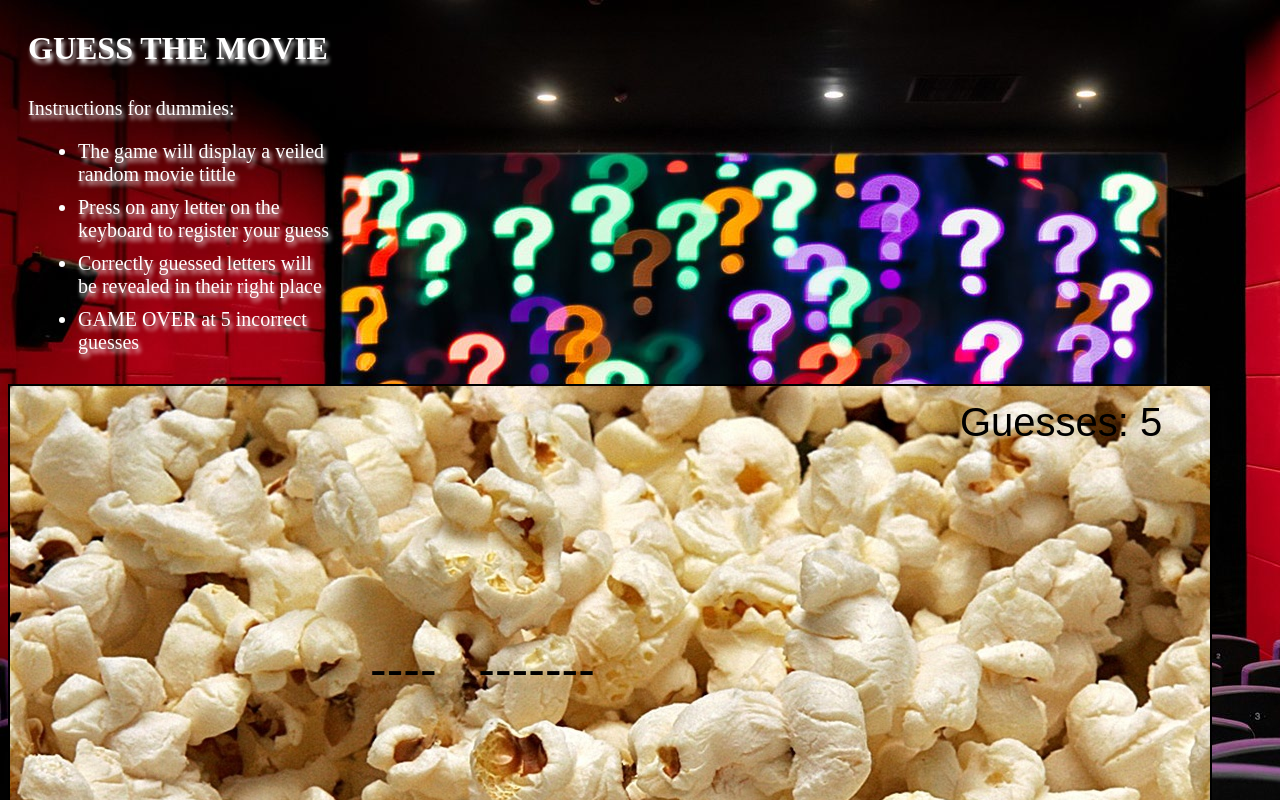
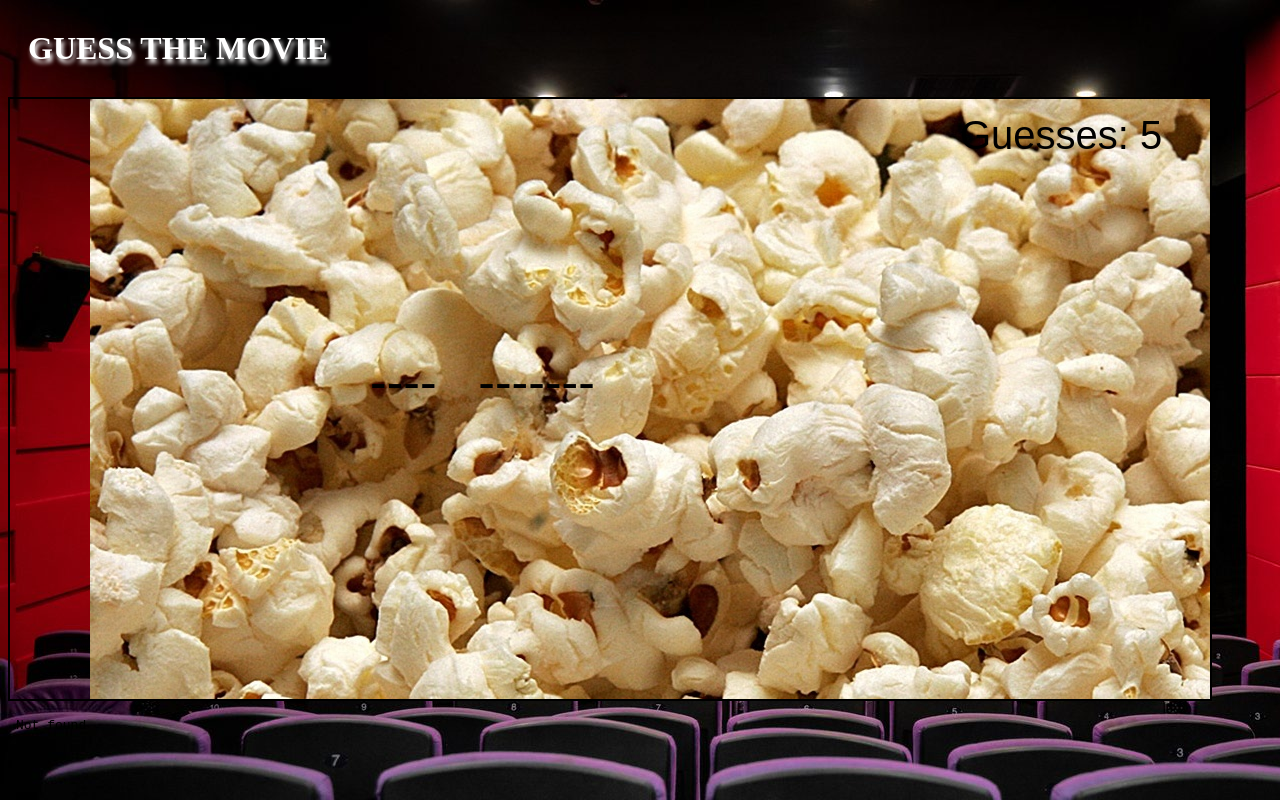
Before and after one commit to Harieta5Hubanova/Hell-Project, a plain HTML site: page index.html in a window 1280 px wide. Both pictures are taken after a click on the button "START". Shown: the top 800 px of the page. Drawn offline with Linux system fonts and the light colour scheme.

Commit message:
still a long way to go

```diff
--- a/index.html
+++ b/index.html
@@ -9,29 +9,6 @@
   </head>
   <header>
     <h1>GUESS THE MOVIE</h1>
-    <div>
-      Instructions for dummies:
-
-      <ul>
-        <li>
-          The game will display a veiled<br />
-          random movie tittle
-        </li>
-
-        <li>
-          Press on any letter on the <br />keyboard to register your guess
-        </li>
-        <li>
-          Correctly guessed letters will <br />
-          be revealed in their right place
-        </li>
-
-        <li>
-          GAME OVER at 5 incorrect<br />
-          guesses
-        </li>
-      </ul>
-    </div>
   </header>
   <body>
     <canvas id="hell" width="1200" height="600" class="hidden"> </canvas>
--- a/scripts/index.js
+++ b/scripts/index.js
@@ -10,6 +10,8 @@ const correctAudio = new Audio();
 correctAudio.src = '../sounds/correct.mp3';
 const victoryAudio = new Audio();
 victoryAudio.src = '../sounds/victorysound.mp3';
+const gameOverAudio = new Audio();
+gameOverAudio.src = '../sounds/gameover.mp3';
 
 //const initialAudio = new Audio();
 //initialAudio.src = '../sounds/game-of-thrones-theme-song-ringtone-30782.mp3';
@@ -47,11 +49,11 @@ function updateCanvas() {
   if (!dashedName.split('').includes('-')) {
     console.log('here');
     ctx.clearRect(0, 0, canvas.width, canvas.height);
-    ctx.drawImage(background, 0, 0, 1000, 700);
+    ctx.drawImage(background, 80, 0, 1000, 700);
     victoryAudio.play();
   } else {
     ctx.clearRect(0, 0, canvas.width, canvas.height);
-    ctx.drawImage(gamePage, 0, 0, gamePage.width, gamePage.height);
+    ctx.drawImage(gamePage, 80, 0, gamePage.width, gamePage.height);
     ctx.font = '50px Arial';
 
     ctx.fillText(dashedName, 360, 300);
@@ -62,7 +64,7 @@ function updateCanvas() {
 
 function actualGameBackground() {
   ctx.clearRect(0, 0, canvas.width, canvas.height);
-  ctx.drawImage(gamePage, 0, 0, gamePage.width, gamePage.height);
+  ctx.drawImage(gamePage, 80, 0, gamePage.width, gamePage.height);
 }
 
 function updateName() {
@@ -112,7 +114,8 @@ function gameOver() {
   if (numberOfGuesses === 0) {
     actualGameBackground();
     ctx.font = '100px Arial';
-    ctx.fillText('GAME OVER', 500, 300);
+    ctx.fillText('GAME OVER', 400, 300);
+    gameOverAudio.play();
   }
 }
 function gameWon() {
@@ -123,3 +126,11 @@ function gameWon() {
     ctx.drawImage(background, 0, 0, 1500, 700);
   }
 }
+document.addEventListener('keydown', event => {
+  switch (event.key) {
+    case 'Enter':
+      numberOfGuesses = 5;
+      getRandomMovie();
+      updateCanvas();
+  }
+});
--- a/stylesheets/styles.css
+++ b/stylesheets/styles.css
@@ -7,7 +7,7 @@ body {
 }
 #start {
   padding: 20px 40px;
-  margin: 160px 600px;
+  margin: 430px 600px;
   font-size: 15px;
   font-weight: bold;
   color: white;
@@ -19,15 +19,7 @@ h1 {
   margin: 30px 20px;
   text-shadow: 2px 4px 4px white;
 }
-div {
-  color: white;
-  margin: 30px 20px;
-  font-size: 20px;
-  text-shadow: 2px 4px 4px white;
-}
+
 .hidden {
   display: none;
 }
-li {
-  margin: 10px;
-}
```
